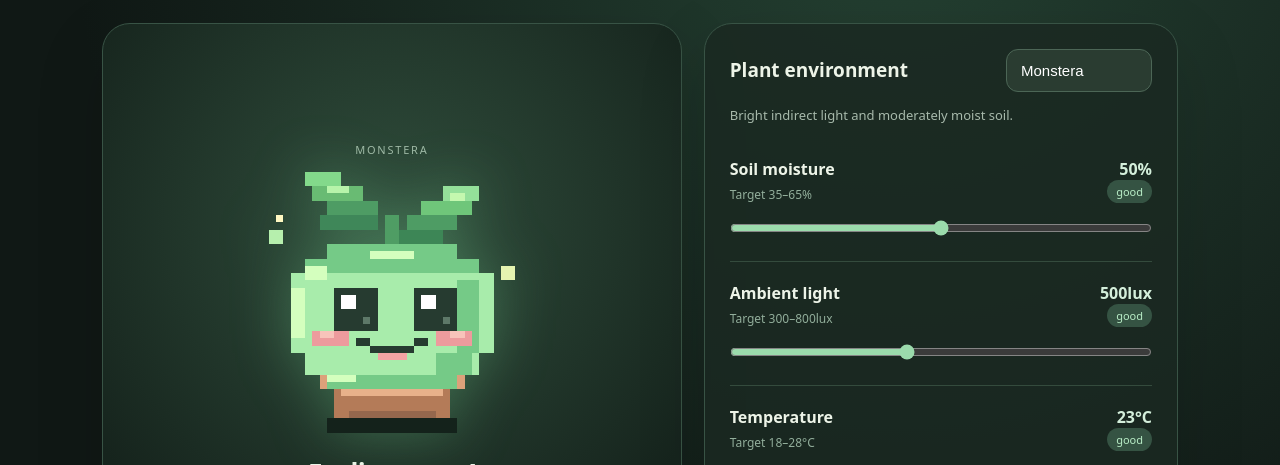
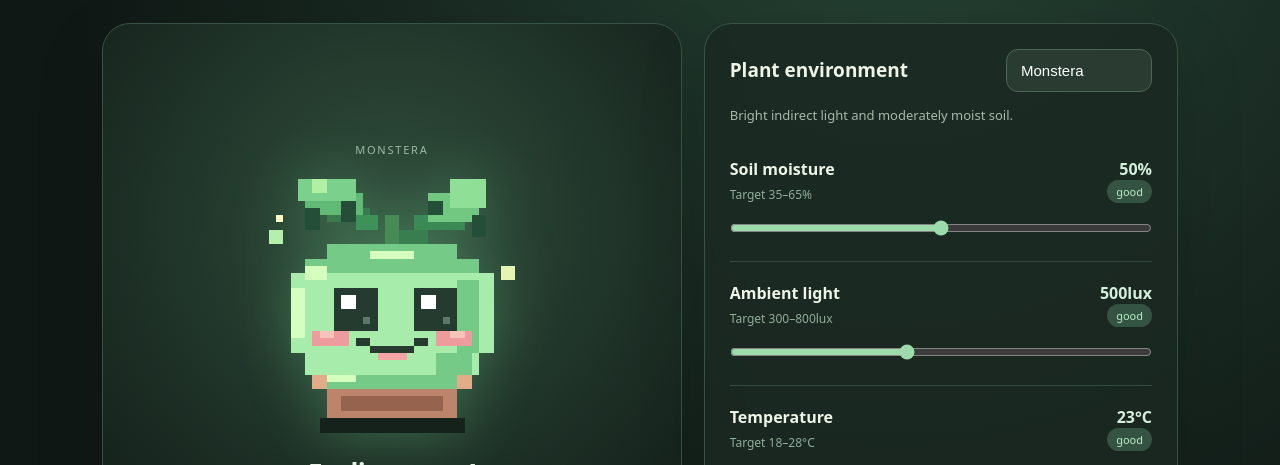
Before and after one commit to sirioitalianfactory/talking-plant, a plain HTML site: page docs/index.html in a window 1280 px wide. Shown: the part 319-784 px from the top of the page. Drawn offline with Linux system fonts and the light colour scheme.

Commit message:
Give each plant species its own pixel character and silhouette

```diff
--- a/docs/index.html
+++ b/docs/index.html
@@ -24,21 +24,45 @@ function renderFace(mood, tick=0){
  sad:['#eaa3ad','#cb7f94','#a75c7a','#ffd0cf']};
  const [base,shade,deep,shine]=palettes[mood];
  const px=(x,y,w,h,c)=>{ctx.fillStyle=c;ctx.fillRect(x*u,(y+bounce)*u,w*u,h*u)};
- // Shadow and terra-cotta pot
- px(11,36,18,2,'#14221b');px(12,31,16,5,'#b47b58');px(10,29,20,3,'#dca17a');
- px(13,32,14,1,'#e8b18a');px(14,35,12,1,'#95674d');
- // Stem, two asymmetrical leaves, and tiny highlights
- px(19,8,2,8,'#4f9d64');px(11,6,7,2,'#4e9c64');px(9,4,7,2,'#69bb73');
- px(8,2,5,2,'#83d98b');px(10,8,8,2,'#3f8759');
- px(22,8,7,2,'#4e9c64');px(24,6,7,2,'#6fc67a');
- px(27,4,5,2,'#94e09a');px(21,10,6,2,'#3d8656');
- px(11,4,3,1,'#b7f4aa');px(28,5,2,1,'#c4f8af');
- // Rounded pixel silhouette, with edge lighting and shaded cheeks
- px(11,12,18,2,shade);px(8,14,24,2,shade);px(6,16,28,11,base);
- px(8,27,24,3,base);px(11,30,18,2,shade);
- px(6,18,2,7,shine);px(8,15,3,2,shine);
- px(29,17,3,10,shade);px(26,27,5,3,shade);
- px(11,30,4,1,shine);px(17,13,6,1,shine);
+ // Each species has a unique silhouette, leaf structure, and pot.
+ const species=select.value;
+ px(10,36,20,2,'#14221b');
+ if(species==='Monstera'){
+  // Wide ceramic planter, climbing stem and split tropical foliage.
+  px(11,30,18,6,'#bc856b');px(9,29,22,3,'#e3ac88');px(13,33,14,2,'#96634f');
+  px(19,8,2,9,'#468b55');px(11,7,6,2,'#397b4d');px(8,5,8,3,'#61b976');
+  px(7,3,8,3,'#7bd18b');px(9,3,2,2,'#b1f0a3');px(8,7,2,3,'#254e38');
+  px(13,6,2,3,'#254e38');px(15,8,3,2,'#3d925a');
+  px(23,8,7,2,'#3b8954');px(25,5,7,4,'#72c881');px(28,3,5,4,'#8fdf96');
+  px(31,8,2,3,'#254e38');px(25,6,2,2,'#254e38');px(21,10,4,2,'#397e4e');
+  // Large soft round tropical face.
+  px(11,12,18,2,shade);px(8,14,24,2,shade);px(6,16,28,11,base);
+  px(8,27,24,3,base);px(11,30,18,2,shade);
+  px(6,18,2,7,shine);px(8,15,3,2,shine);px(29,17,3,10,shade);
+  px(26,27,5,3,shade);px(11,30,4,1,shine);px(17,13,6,1,shine);
+ }else if(species==='Snake Plant'){
+  // Upright sword leaves with bright variegated margins.
+  px(12,30,16,6,'#9d8291');px(10,29,20,3,'#c8a4b2');px(14,33,12,2,'#806877');
+  px(9,7,3,15,'#4c9965');px(10,4,2,3,'#b2db75');px(12,12,3,10,'#6cbb74');
+  px(15,3,4,19,'#458f5d');px(16,1,2,4,'#c2dc79');px(18,9,2,12,'#a1d57d');
+  px(22,5,4,17,'#4d9a63');px(23,2,2,5,'#c6df80');px(25,11,2,10,'#a4d67e');
+  px(29,9,3,13,'#397c55');px(30,6,2,4,'#c1d878');px(12,14,2,5,'#b7d679');
+  // Tall angular face, unlike the rounded Monstera.
+  px(12,13,16,2,deep);px(9,15,22,2,shade);px(8,17,24,12,base);
+  px(10,29,20,2,shade);px(12,31,16,1,shade);
+  px(8,18,2,9,shine);px(28,18,4,10,shade);px(13,15,4,1,shine);
+ }else{
+  // Fiddle-leaf fig: narrow woody trunk and broad violin-shaped crown.
+  px(11,30,18,6,'#a9805c');px(9,29,22,3,'#d5ac80');px(14,33,12,2,'#8e664b');
+  px(19,8,2,11,'#8b7954');px(17,9,3,3,'#538c50');px(12,6,7,5,'#4b955b');
+  px(11,3,8,5,'#6ebc71');px(13,1,5,3,'#95d98a');px(13,5,2,2,'#b5e7a0');
+  px(22,7,7,4,'#4e9a60');px(23,3,8,5,'#70bc76');px(26,1,5,3,'#9bdd8f');
+  px(24,6,2,2,'#b4e7a1');px(17,9,7,2,'#4e8c55');
+  // Taller, slightly narrower pear-shaped head.
+  px(14,12,12,2,shade);px(11,14,18,2,shade);px(9,16,22,3,base);
+  px(7,19,26,9,base);px(10,28,20,3,base);px(13,31,14,1,shade);
+  px(7,21,2,5,shine);px(29,20,4,8,shade);px(11,29,3,1,shine);
+ }
  // Freckles and blush
  px(9,24,5,2,mood==='sad'?'#d77991':'#ed9b9d');
  px(26,24,5,2,mood==='sad'?'#d77991':'#ed9b9d');
```
